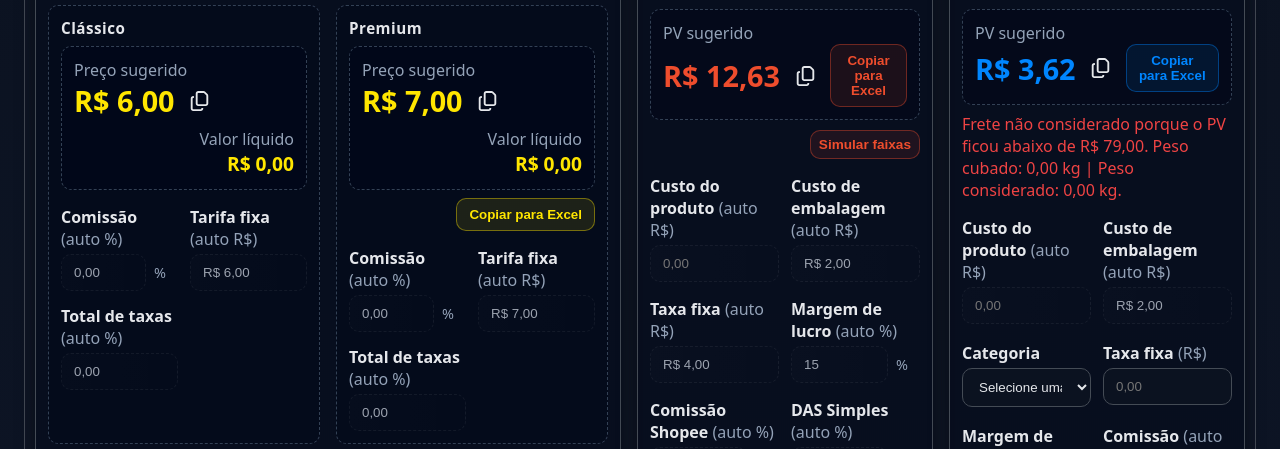
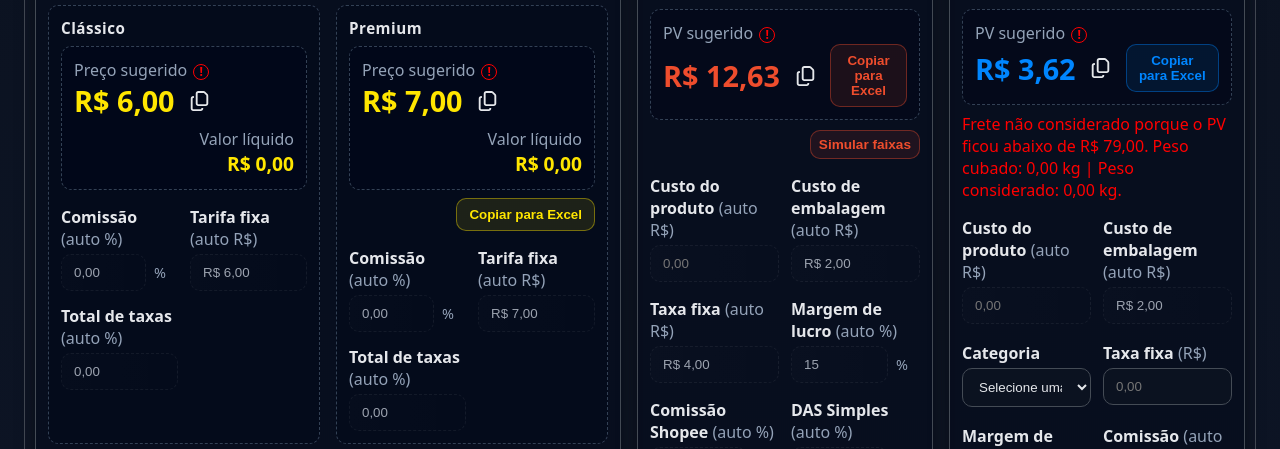
Before and after one commit to WilliamOtsuka/calculadora-mp, a website: page index.html in a window 1280 px wide. Shown: the part 299-748 px from the top of the page. Drawn offline with nearby package versions, Linux system fonts and the light colour scheme.

Commit message:
adicao alerta itens faltantes

```diff
--- a/css/style.css
+++ b/css/style.css
@@ -5,7 +5,7 @@
   --text: #e5e7eb;
   --accent: #22c55e;
   --warn: #f59e0b;
-  --danger: #ef4444;
+  --danger: #ff0000;
   --border: #444b55;
 }
 
@@ -290,6 +290,27 @@ input:focus {
   color: var(--muted);
 }
 
+.missing-fields-alert {
+  display: inline-flex;
+  align-items: center;
+  justify-content: center;
+  width: 16px;
+  height: 16px;
+  margin-left: 6px;
+  border: 1px solid var(--danger);
+  border-radius: 999px;
+  color: var(--danger);
+  font-size: 0.75rem;
+  font-weight: 800;
+  line-height: 1;
+  cursor: help;
+}
+
+.missing-fields-alert:hover {
+  border-color: #ff0000ce;
+  color: #ff0000ce;
+}
+
 table {
   width: 100%;
   border-collapse: collapse;
@@ -365,7 +386,7 @@ button.btn-hold-active {
 }
 
 button#resetBtn_all {
-  border-color: red;
+  border-color: var(--danger);
   background: rgba(255, 0, 0, 0.1);
   transition: background 120ms ease-out, color 120ms ease-out, border-color 120ms ease-out;
   color: #df6262;
--- a/js/script.js
+++ b/js/script.js
@@ -14,6 +14,46 @@ const SHARED_FIELDS = ['custo', 'embalagem', 'margem_lucro', 'das', 'descontos',
 const ZERO_CURRENCY = 'R$ 0,00';
 const MAGALU_COMISSAO = 0.148;
 const MAGALU_FRETE_GRATIS_THRESHOLD = 79;
+
+const PV_ALERT_TARGETS = {
+  ml: [
+    '.market-card.ml .variant-card:nth-child(1) .result .result-secondary',
+    '.market-card.ml .variant-card:nth-child(2) .result .result-secondary'
+  ],
+  shopee: ['.market-card.shopee .result-secondary'],
+  magalu: ['.market-card.magalu .result-secondary']
+};
+
+const PV_ALERT_REQUIRED_FIELDS = {
+  ml: [
+    { id: 'shared_custo', label: 'Custo do produto' },
+    { id: 'shared_embalagem', label: 'Custo da embalagem' },
+    { id: 'shared_margem_lucro', label: 'Margem de lucro' },
+    { id: 'shared_das', label: 'DAS Simples' },
+    { id: 'shared_descontos', label: 'Margem p/ descontos' }
+  ],
+  shopee: [
+    { id: 'shared_custo', label: 'Custo do produto' },
+    { id: 'shared_embalagem', label: 'Custo da embalagem' },
+    { id: 'shared_margem_lucro', label: 'Margem de lucro' },
+    { id: 'shared_das', label: 'DAS Simples' },
+    { id: 'shared_descontos', label: 'Margem p/ descontos' },
+    { id: 'spike_day_shopee', label: 'Spike Day' }
+  ],
+  magalu: [
+    { id: 'shared_custo', label: 'Custo do produto' },
+    { id: 'shared_embalagem', label: 'Custo da embalagem' },
+    { id: 'shared_margem_lucro', label: 'Margem de lucro' },
+    { id: 'shared_das', label: 'DAS Simples' },
+    { id: 'shared_descontos', label: 'Margem p/ descontos' },
+    { id: 'categoria_magalu', label: 'Categoria' },
+    { id: 'peso_real_magalu', label: 'Peso real' },
+    { id: 'altura_magalu', label: 'Altura' },
+    { id: 'largura_magalu', label: 'Largura' },
+    { id: 'comprimento_magalu', label: 'Comprimento' },
+    { id: 'frete_base_magalu', label: 'Frete base' }
+  ]
+};
 
 const MAGALU_FREIGHT_TABLE = [
   { max: 0.5,   base: 35.90 },
@@ -71,6 +111,81 @@ function setValue(id, value) {
   if (element) element.value = value;
 }
 
+function hasMeaningfulValue(element) {
+  if (!element) return false;
+
+  if (element.tagName === 'SELECT') {
+    return String(element.value || '').trim() !== '';
+  }
+
+  const raw = String(element.value || '').trim();
+  if (!raw) return false;
+
+  const normalized = raw
+    .replace(/R\$\s?/gi, '')
+    .replace(/%/g, '')
+    .replace(/\s+/g, '');
+
+  return normalized !== '';
+}
+
+function getMissingRequiredFields(prefix) {
+  const required = PV_ALERT_REQUIRED_FIELDS[prefix] || [];
+  const missing = [];
+
+  for (const field of required) {
+    const element = byId(field.id);
+    if (!hasMeaningfulValue(element)) {
+      missing.push(field.label);
+    }
+  }
+
+  return missing;
+}
+
+function updatePvMissingAlert(prefix) {
+  const missingFields = getMissingRequiredFields(prefix);
+  const tooltip = `Campos faltantes: ${missingFields.join(', ')}`;
+  const selectors = PV_ALERT_TARGETS[prefix] || [];
+
+  selectors.forEach((_, index) => {
+    const alert = byId(`pv_missing_alert_${prefix}_${index}`);
+    if (!alert) return;
+
+    if (!missingFields.length) {
+      alert.classList.add('hidden');
+      alert.removeAttribute('title');
+      alert.removeAttribute('aria-label');
+      return;
+    }
+
+    alert.classList.remove('hidden');
+    alert.title = tooltip;
+    alert.setAttribute('aria-label', tooltip);
+  });
+}
+
+function initPvMissingAlerts() {
+  Object.entries(PV_ALERT_TARGETS).forEach(([prefix, selectors]) => {
+    selectors.forEach((selector, index) => {
+      const title = document.querySelector(selector);
+      if (!title) return;
+
+      if (byId(`pv_missing_alert_${prefix}_${index}`)) return;
+
+      const alert = document.createElement('span');
+      alert.id = `pv_missing_alert_${prefix}_${index}`;
+      alert.className = 'missing-fields-alert hidden';
+      alert.textContent = '!';
+      title.appendChild(alert);
+    });
+  });
+
+  updatePvMissingAlert('ml');
+  updatePvMissingAlert('shopee');
+  updatePvMissingAlert('magalu');
+}
+
 function getMarketplaceFields(prefix) {
   if (prefix === 'ml') return BASE_FIELDS.concat(ML_EXTRA_FIELDS);
   if (prefix === 'magalu') return BASE_FIELDS.concat(MAGALU_EXTRA_FIELDS);
@@ -797,16 +912,21 @@ function recalc(prefix) {
 
   if (prefix === 'ml') {
     recalcMercadoLivre();
+    updatePvMissingAlert('ml');
+    updatePvMissingAlert('shopee');
+    updatePvMissingAlert('magalu');
     return;
   }
 
   if (prefix === 'shopee') {
     recalcShopee();
+    updatePvMissingAlert('shopee');
     return;
   }
 
   if (prefix === 'magalu') {
     recalcMagalu();
+    updatePvMissingAlert('magalu');
     return;
   }
 
@@ -1592,6 +1712,7 @@ function init() {
     document.body.appendChild(modal);
   }
 
+  initPvMissingAlerts();
   resetNonFixedValuesOnReload();
   bindSharedFields();
   bindSkuLookup();
```
Also changed, not shown: index.html (line endings or trailing spaces).
